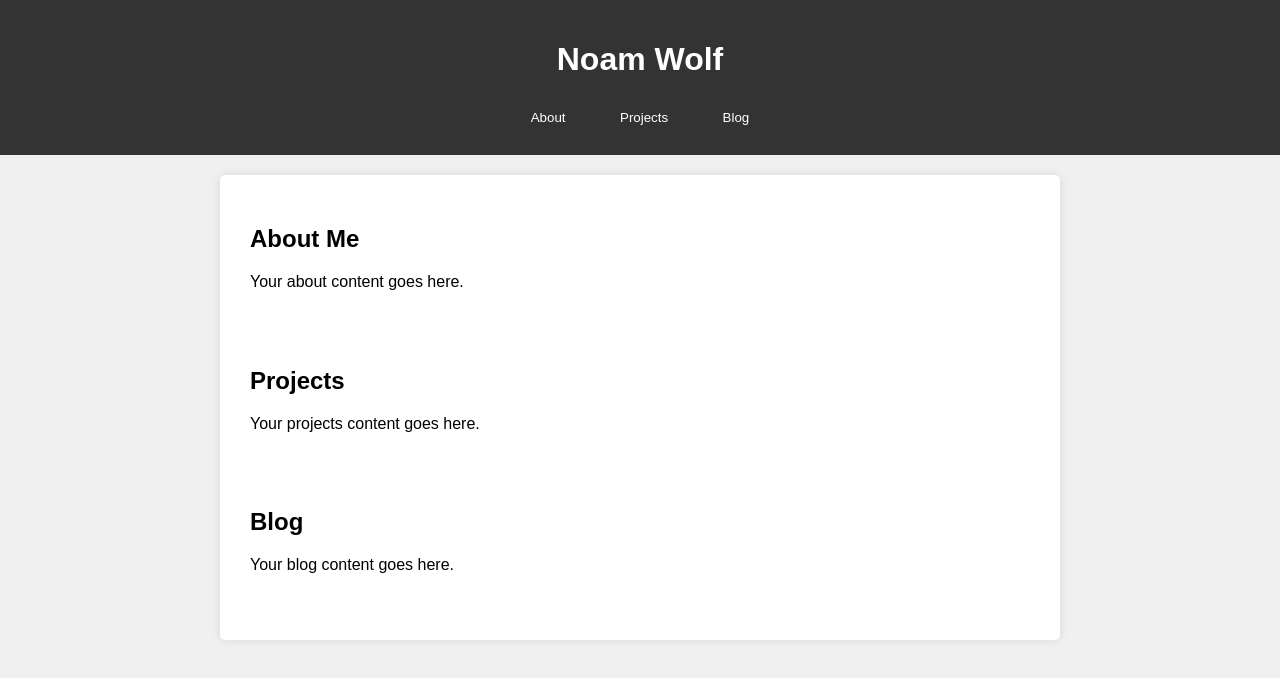
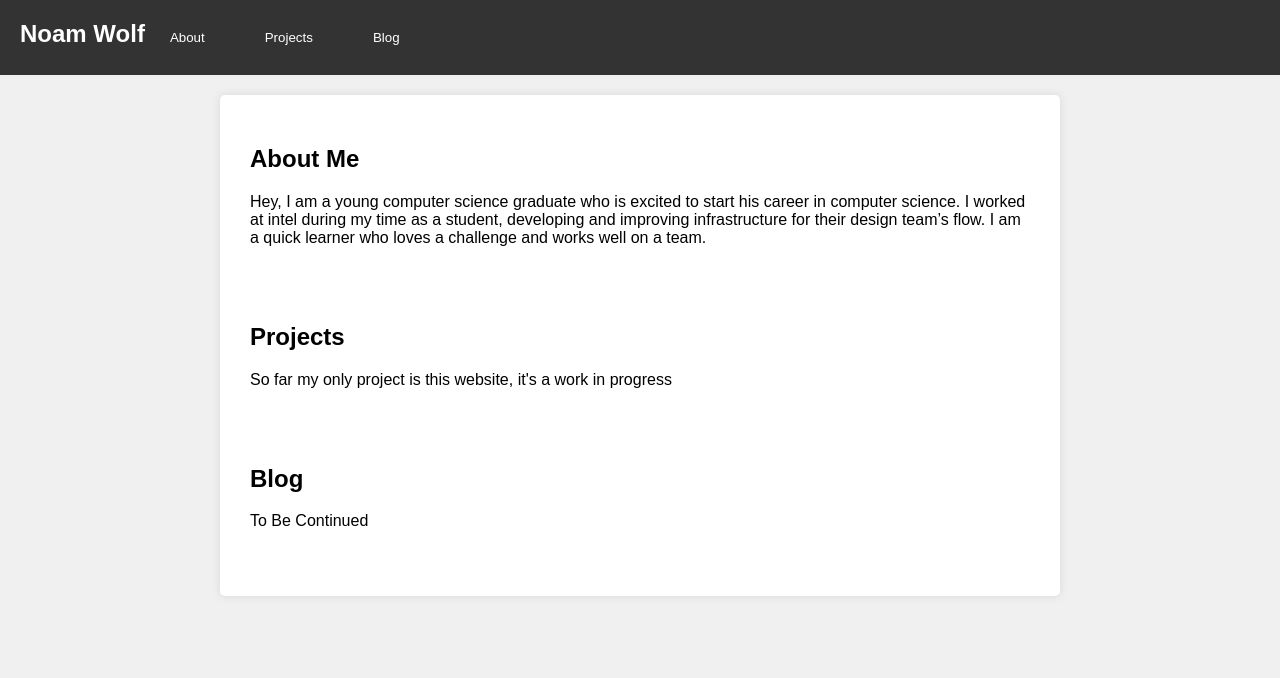
Before and after one commit to noamsw/noamsw.github.io, a plain HTML site: page index.html in a window 1280 px wide. Drawn offline with Linux system fonts and the light colour scheme.

Commit message:
updated page layout

```diff
--- a/index.html
+++ b/index.html
@@ -8,23 +8,31 @@
 </head>
 <body>
     <header>
-        <h1>Noam Wolf</h1>
-        <button id="aboutButton">About</button>
-        <button id="projectsButton">Projects</button>
-        <button id="blogButton">Blog</button>
+        <nav>
+            <h1>Noam Wolf</h1>
+            <ul>
+                <li><button id="aboutButton">About</button></li>
+                <li><button id="projectsButton">Projects</button></li>
+                <li><button id="blogButton">Blog</button></li>
+            </ul>
+            <!-- <img src="./profile.jpg" alt="Noam Wolfs Profile" height="128" width="128"> -->
+        </nav>
     </header>
     <main>
         <section class="about">
             <h2>About Me</h2>
-            <p>Your about content goes here.</p>
+            <p>Hey, I am a young computer science graduate who is excited to start his career
+                 in computer science. I worked at intel during my time as a student, developing
+                  and improving infrastructure for their design team’s flow.
+                   I am a quick learner who loves a challenge and works well on a team.</p>
         </section>
         <section class="projects">
             <h2>Projects</h2>
-            <p>Your projects content goes here.</p>
+            <p>So far my only project is this website, it's a work in progress</p>
         </section>
         <section class="blog">
             <h2>Blog</h2>
-            <p>Your blog content goes here.</p>
+            <p>To Be Continued</p>
         </section>
     </main>
     <script src="script.js"></script>
--- a/styles.css
+++ b/styles.css
@@ -12,6 +12,39 @@ header {
     text-align: center;
     padding: 20px;
 }
+
+nav {
+    display: flex;
+    align-items: left;
+}
+
+nav h1 {
+    margin: 0;
+}
+
+ul {
+    float: left;
+    list-style: none;
+    padding: 0;
+    margin: 0;
+    display: flex;
+}
+
+li {
+    margin-right: 10px;
+}
+
+nav button {
+    padding: 10px 20px;
+    background-color: #333;
+    color: #fff;
+    border: none;
+    border-radius: 5px;
+    cursor: pointer;
+}
+
+
+
 
 main {
     max-width: 800px;
```
Also changed, not shown: profile.jpg (added).
